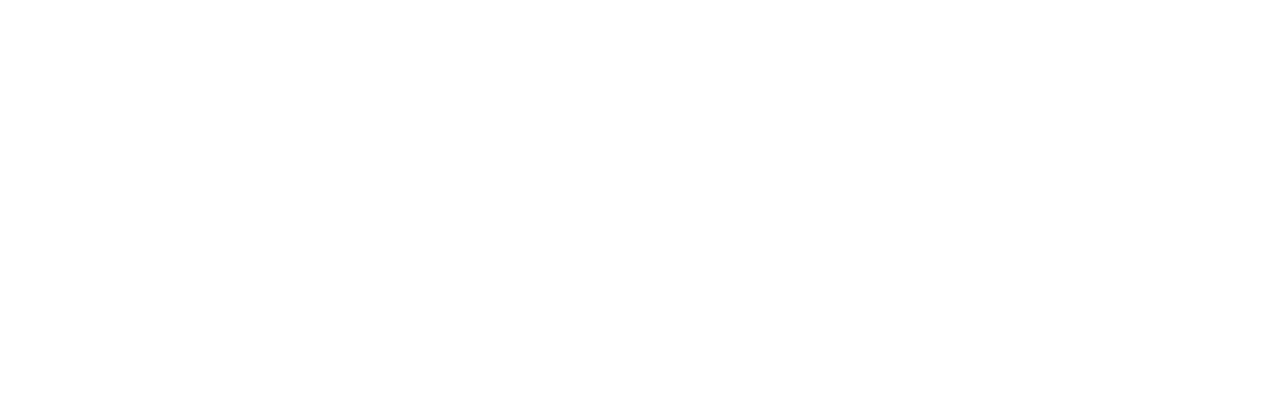
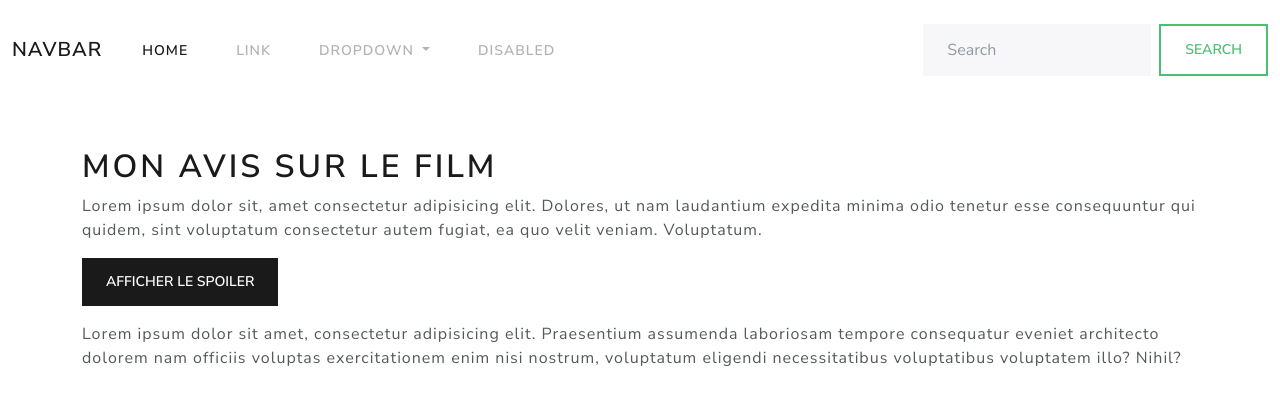
Before and after one commit to metus01/AlpineJsTutoriel, a plain HTML site: page index.html in a window 1280 px wide. Drawn offline with nearby package versions, Linux system fonts and the light colour scheme.

Commit message:
pffff, flemme d'installer un bundler  , j'vais utiliser le CDN

```diff
--- a/index.html
+++ b/index.html
@@ -6,8 +6,61 @@
     <meta name="viewport" content="width=device-width, initial-scale=1.0">
     <title>Document</title>
     <link rel="stylesheet" href="css/style.css">
+    <script defer src="https://cdn.jsdelivr.net/npm/alpinejs@3.x.x/dist/cdn.min.js"></script>
 </head>
+<style>
+    x-cloak
+    {
+        display: none !important;
+    }
+</style>
 <body>
+    <header>
+        <nav class="navbar navbar-expand-lg bg-body-tertiary">
+            <div class="container-fluid">
+              <a class="navbar-brand" href="#">Navbar</a>
+              <button class="navbar-toggler" type="button" data-bs-toggle="collapse" data-bs-target="#navbarSupportedContent" aria-controls="navbarSupportedContent" aria-expanded="false" aria-label="Toggle navigation">
+                <span class="navbar-toggler-icon"></span>
+              </button>
+              <div class="collapse navbar-collapse" id="navbarSupportedContent">
+                <ul class="navbar-nav me-auto mb-2 mb-lg-0">
+                  <li class="nav-item">
+                    <a class="nav-link active" aria-current="page" href="#">Home</a>
+                  </li>
+                  <li class="nav-item">
+                    <a class="nav-link" href="#">Link</a>
+                  </li>
+                  <li class="nav-item dropdown">
+                    <a class="nav-link dropdown-toggle" href="#" role="button" data-bs-toggle="dropdown" aria-expanded="false">
+                      Dropdown
+                    </a>
+                    <ul class="dropdown-menu">
+                      <li><a class="dropdown-item" href="#">Action</a></li>
+                      <li><a class="dropdown-item" href="#">Another action</a></li>
+                      <li><hr class="dropdown-divider"></li>
+                      <li><a class="dropdown-item" href="#">Something else here</a></li>
+                    </ul>
+                  </li>
+                  <li class="nav-item">
+                    <a class="nav-link disabled">Disabled</a>
+                  </li>
+                </ul>
+                <form class="d-flex" role="search">
+                  <input class="form-control me-2" type="search" placeholder="Search" aria-label="Search">
+                  <button class="btn btn-outline-success" type="submit">Search</button>
+                </form>
+              </div>
+            </div>
+          </nav>
+          <div class="container my-5" x-data="{showSpoiler:false}">
+            <h1>Mon avis sur le film</h1>
+            <p>Lorem ipsum dolor sit, amet consectetur adipisicing elit. Dolores, ut nam laudantium expedita minima odio tenetur esse consequuntur qui quidem, sint voluptatum consectetur autem fugiat, ea quo velit veniam. Voluptatum.</p>
+            <p x-show="showSpoiler" x-cloak="">Lorem ipsum dolor sit amet consectetur adipisicing elit. Non corrupti sint, minima ipsa eveniet cupiditate deserunt numquam. Inventore, ratione, ipsam necessitatibus eaque tenetur possimus sed maxime quisquam cupiditate provident error.</p>
+            <p x-show="!showSpoiler"><button class="btn btn-primary"  x-on:click="showSpoiler=true">Afficher le Spoiler</button></p>
+            <p>Lorem ipsum dolor sit amet, consectetur adipisicing elit. Praesentium assumenda laboriosam tempore consequatur eveniet architecto dolorem nam officiis voluptas exercitationem enim nisi nostrum, voluptatum eligendi necessitatibus voluptatibus voluptatem illo? Nihil?</p>
+          </div>
+    </header>
+    <script src="js/script.js"></script>
     <script src="js/bootstrap.bundle.min.js"></script>
 </body>
 </html>
```
